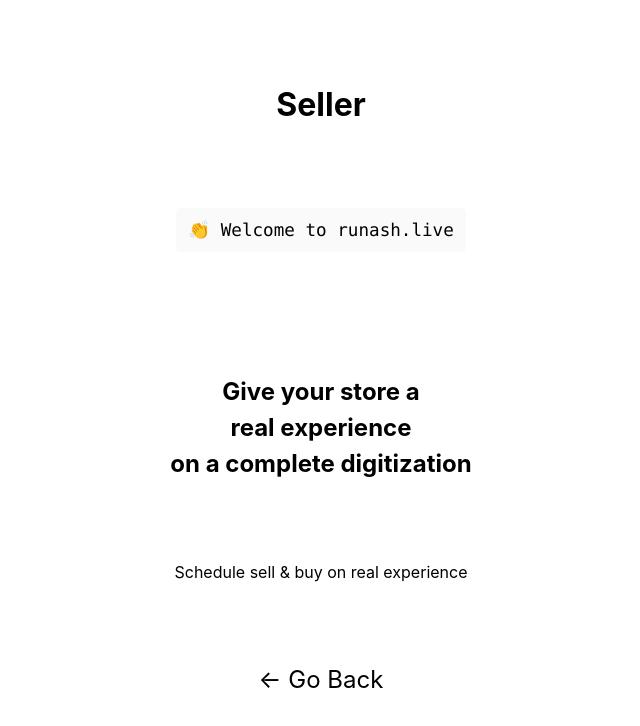
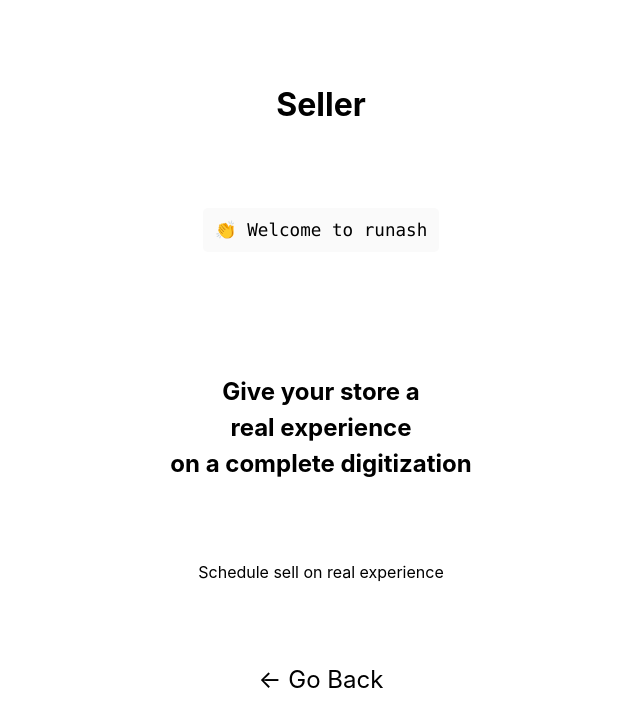
Before and after one commit to rammurmu/next, a Next.js app: page /seller in a window 1280 px wide. Shown: the top 726 px of the page, without its empty margins (319-959 px from the left). Built offline with nearby package versions, Linux system fonts and the light colour scheme.

Commit message:
Update seller.js

```diff
--- a/pages/seller.js
+++ b/pages/seller.js
@@ -6,10 +6,10 @@ export default function Seller() {
     <div className={styles.container}>
       <main className={styles.main}>
         <h1>Seller</h1>
-        <div className={styles.description}><code className={styles.code}>👏 Welcome to runash.live</code></div>
+        <div className={styles.description}><code className={styles.code}>👏 Welcome to runash</code></div>
         <h2 className={styles.description}>
         Give your store a<br /> real experience <br />on a complete digitization</h2>
-        <p>Schedule sell & buy on real experience</p>
+        <p>Schedule sell on real experience</p>
 
         <p className={styles.description}>
           <Link href="/">
```
